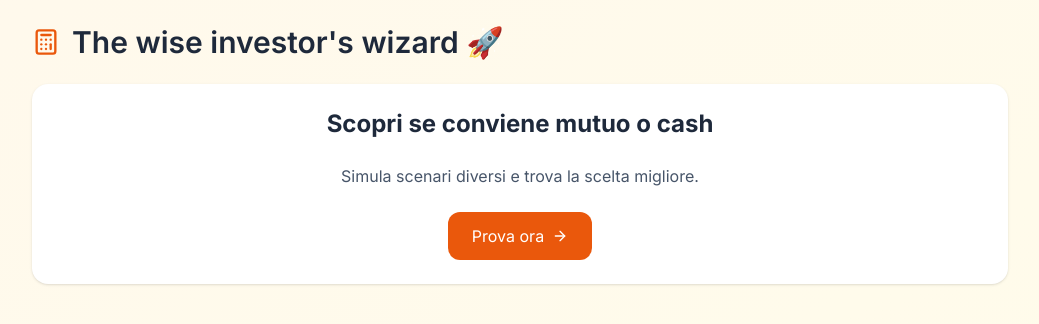
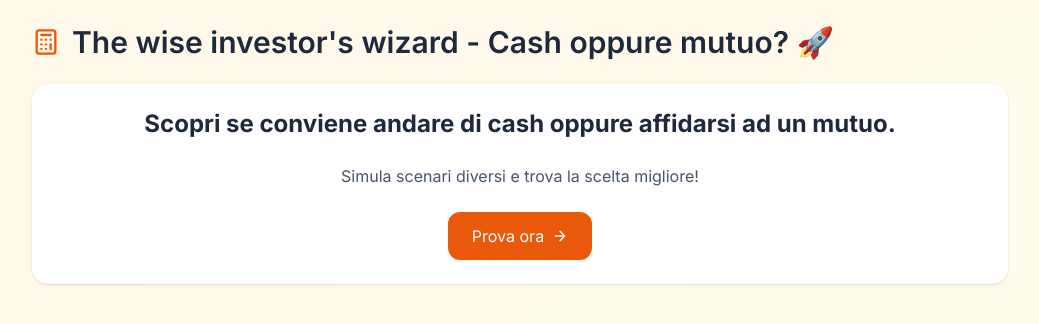
Before and after one commit to mattiamoretta/buy-or-loan, a React (Vite) app: page / in a window 1280 px wide. Shown: the top 324 px of the page, without its empty margins (120-1159 px from the left). Built offline with nearby package versions, Linux system fonts and the light colour scheme.

Commit message:
Improved descriptions

```diff
--- a/src/App.jsx
+++ b/src/App.jsx
@@ -253,7 +253,7 @@ export default function App(){
       <div className="max-w-5xl mx-auto p-6">
         <header className="flex items-center gap-3 mb-6">
           <Calculator className="w-7 h-7 text-orange-600" />
-          <h1 className={`text-2xl md:text-3xl font-semibold ${titleColor}`}>The wise investor's wizard 🚀</h1>
+          <h1 className={`text-2xl md:text-3xl font-semibold ${titleColor}`}>The wise investor's wizard - Cash oppure mutuo? 🚀</h1>
         </header>
 
         {step > 0 && <Stepper step={step} />}
@@ -273,15 +273,15 @@ export default function App(){
 
           {!loading && step===0 && (
             <motion.div key="landing" initial={{opacity:0,x:50}} animate={{opacity:1,x:0}} exit={{opacity:0,x:-50}} transition={{duration:0.4}} className="bg-white p-6 rounded-2xl shadow space-y-6 text-center">
-              <h2 className="text-2xl font-bold">Scopri se conviene mutuo o cash</h2>
-              <p className="text-slate-600">Simula scenari diversi e trova la scelta migliore.</p>
+              <h2 className="text-2xl font-bold">Scopri se conviene andare di cash oppure affidarsi ad un mutuo.</h2>
+              <p className="text-slate-600">Simula scenari diversi e trova la scelta migliore!</p>
               <button onClick={()=>setStep(1)} className="px-6 py-3 bg-orange-600 text-white rounded-xl inline-flex items-center gap-2">Prova ora <ArrowRight className="w-4 h-4"/></button>
             </motion.div>
           )}
 
           {!loading && step===1 && (
             <motion.div key="s1" initial={{opacity:0,x:50}} animate={{opacity:1,x:0}} exit={{opacity:0,x:-50}} transition={{duration:0.4}} className="bg-white p-6 rounded-2xl shadow space-y-6">
-              <h2 className="text-lg font-medium">Step 1 – Parametri base</h2>
+              <h2 className="text-lg font-medium">Step 1 – Cosa vuoi acquistare?</h2>
               <Grid>
                 <Field label="Prezzo casa" value={price} onChange={setPrice} min={50000} max={2000000} step={1000} prefix="€" />
                 <Field label="Anticipo (%)" value={downPct*100} onChange={(v)=>setDownPct(v/100)} min={0} max={90} step={1} suffix="%" />
@@ -296,7 +296,7 @@ export default function App(){
 
           {!loading && step===2 && (
             <motion.div key="s2" initial={{opacity:0,x:50}} animate={{opacity:1,x:0}} exit={{opacity:0,x:-50}} transition={{duration:0.4}} className="bg-white p-6 rounded-2xl shadow space-y-6">
-              <h2 className="text-lg font-medium">Step 2 – Tassi & inflazione</h2>
+              <h2 className="text-lg font-medium">Step 2 – Che mutuo stai considerando?</h2>
               <Grid>
                 <Field label="TAN mutuo (%)" value={tan*100} onChange={(v)=>setTan(v/100)} min={0} max={10} step={0.1} suffix="%" />
                 <Field label="Inflazione (%)" value={infl*100} onChange={(v)=>setInfl(v/100)} min={0} max={10} step={0.1} suffix="%" />
@@ -312,7 +312,7 @@ export default function App(){
 
           {!loading && step===3 && (
             <motion.div key="s3" initial={{opacity:0,x:50}} animate={{opacity:1,x:0}} exit={{opacity:0,x:-50}} transition={{duration:0.4}} className="bg-white p-6 rounded-2xl shadow space-y-6">
-              <h2 className="text-lg font-medium">Step 3 – Contributi extra</h2>
+              <h2 className="text-lg font-medium">Step 3 – L'immobile ti genera rendita?</h2>
               <div className="space-y-3">
                 <Field label="Contributo mensile (€)" value={monthlyExtra} onChange={setMonthlyExtra} min={0} max={50000} step={50} prefix="€" />
                 <Checkbox label="Reinvesti mensilmente" checked={reinvest} onChange={setReinvest} />
@@ -326,7 +326,7 @@ export default function App(){
 
           {!loading && step===4 && (
             <motion.div key="s4" initial={{opacity:0,x:50}} animate={{opacity:1,x:0}} exit={{opacity:0,x:-50}} transition={{duration:0.4}} className="bg-white p-6 rounded-2xl shadow space-y-6">
-              <h2 className="text-lg font-medium">Step 4 – Stipendio & soglia guadagno</h2>
+              <h2 className="text-lg font-medium">Step 4 – Capiamo quanto possa incidere il guadagno atteso!</h2>
               <div className="space-y-3">
                 <Field label="Stipendio netto annuale" value={salary} onChange={setSalary} min={0} max={1000000} step={1000} prefix="€" />
                 <Field label="Soglia guadagno minimo (% mutuo, 0=disattiva)" value={minGainPct*100} onChange={(v)=>setMinGainPct(v/100)} min={0} max={100} step={1} suffix="%" />
@@ -341,7 +341,7 @@ export default function App(){
           {!loading && step===5 && (
             <motion.div key="s5" initial={{opacity:0,x:50}} animate={{opacity:1,x:0}} exit={{opacity:0,x:-50}} transition={{duration:0.4}} className="space-y-6">
               <Card>
-                <h2 className="text-lg font-medium mb-2">Risultati</h2>
+                <h2 className="text-lg font-medium mb-2">Here we go!</h2>
                 <div className="grid grid-cols-1 md:grid-cols-2 gap-3">
                   <KPICard title={`Mutuo ${yearsA} anni – rata`} value={fmt2(sA.payment)} subtitle="€/mese"/>
                   <KPICard title={`Mutuo ${yearsB} anni – rata`} value={fmt2(sB.payment)} subtitle="€/mese"/>
@@ -419,7 +419,7 @@ export default function App(){
               </Card>
 
               <Card>
-                <h2 className="text-lg font-medium mb-2">Conclusione guidata</h2>
+                <h2 className="text-lg font-medium mb-2">Conclusione</h2>
                 <div className="grid grid-cols-1 md:grid-cols-2 gap-4">
                   <div className="rounded-xl border border-slate-200 p-4 bg-white">
                     <div className="flex items-center justify-between mb-2">
```
Also changed, not shown: 1 other file (tests, documents, lock files or other folders).
